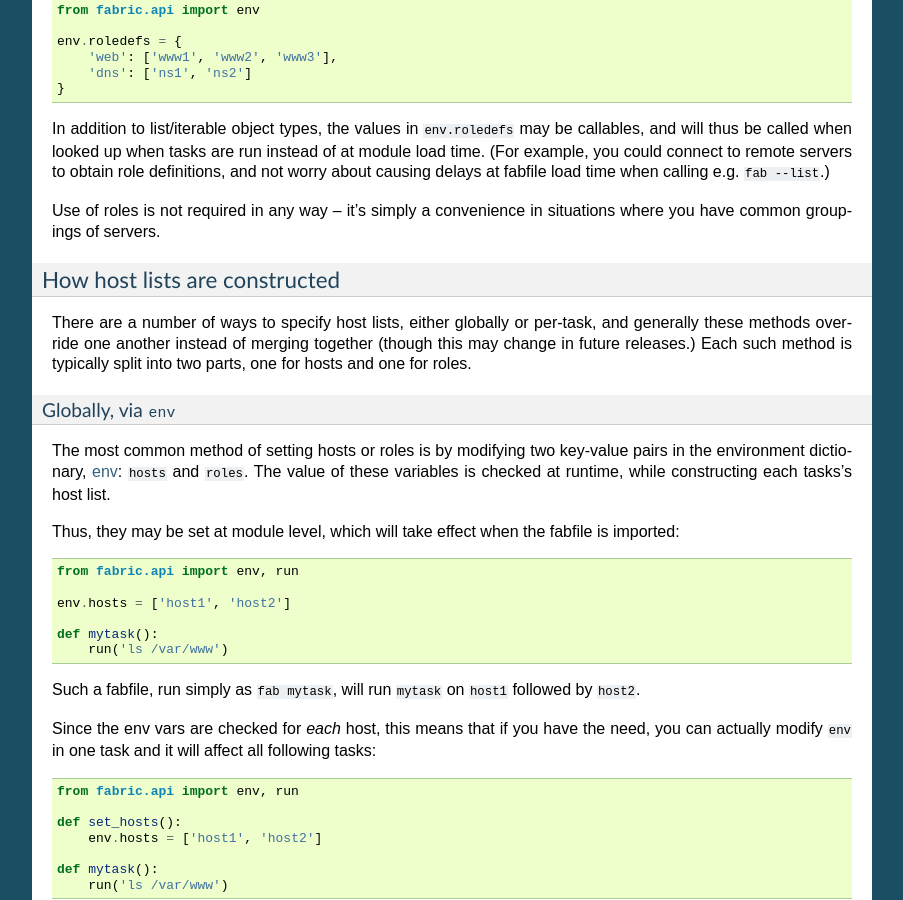
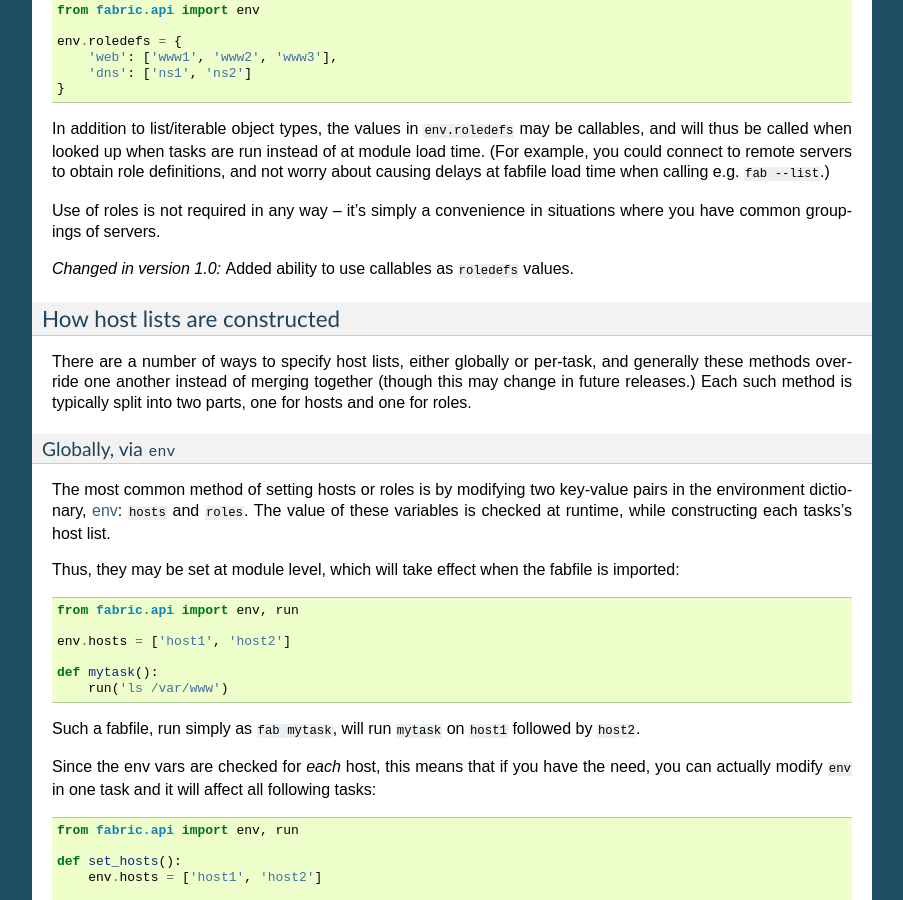
Before and after one commit to fabric/fabric, a Sphinx documentation site: the page built from docs/usage/execution.rst, in a window 1280 px wide and 900 px high, scrolled down 3045 px. Shown: the whole window, without its empty margins (198-1101 px from the left). Built offline with Sphinx 7.4.7, drawn with Linux system fonts in a browser that asks for light colours.

Commit message:
Re #94, add versionchanged for commit:5995463

```diff
--- a/docs/usage/execution.rst
+++ b/docs/usage/execution.rst
@@ -199,6 +199,9 @@ time when calling e.g. ``fab --list``.)
 
 Use of roles is not required in any way -- it's simply a convenience in
 situations where you have common groupings of servers.
+
+.. versionchanged:: 1.0
+    Added ability to use callables as ``roledefs`` values.
 
 .. _host-lists:
 
```
